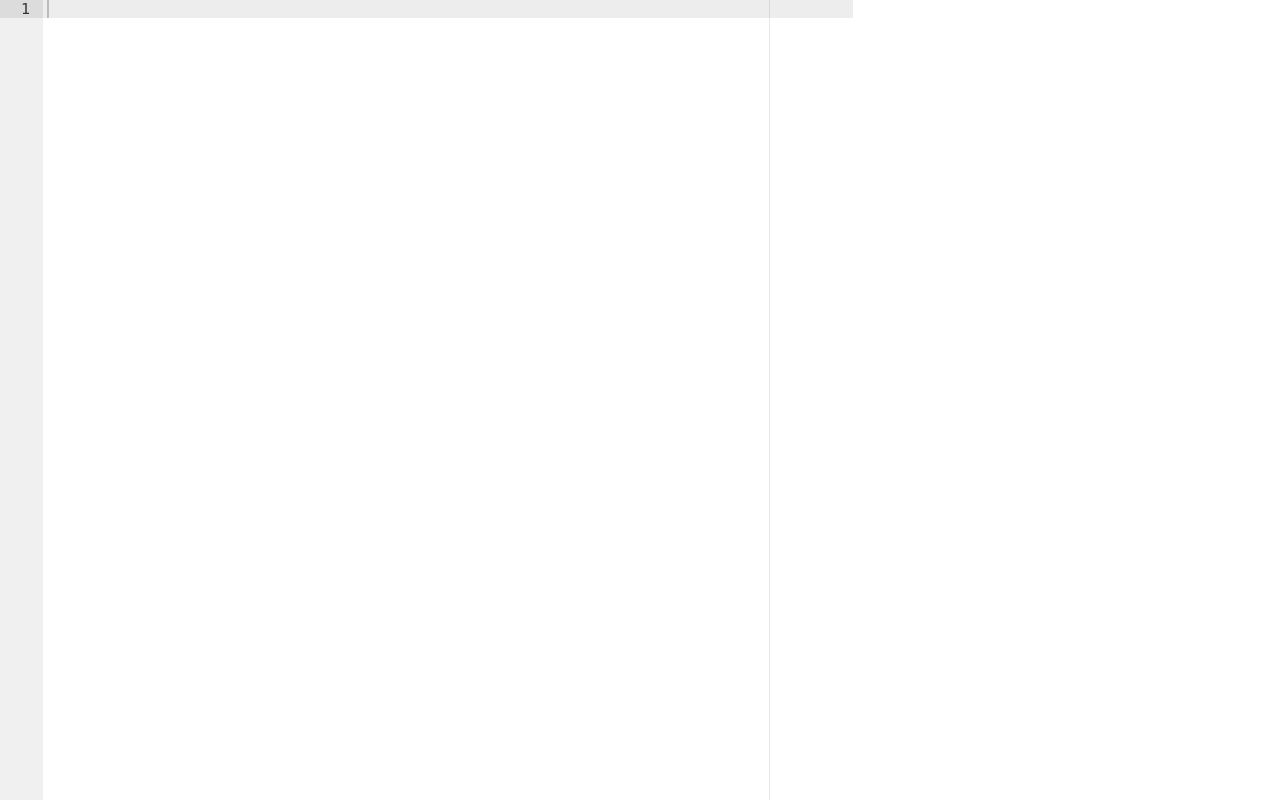
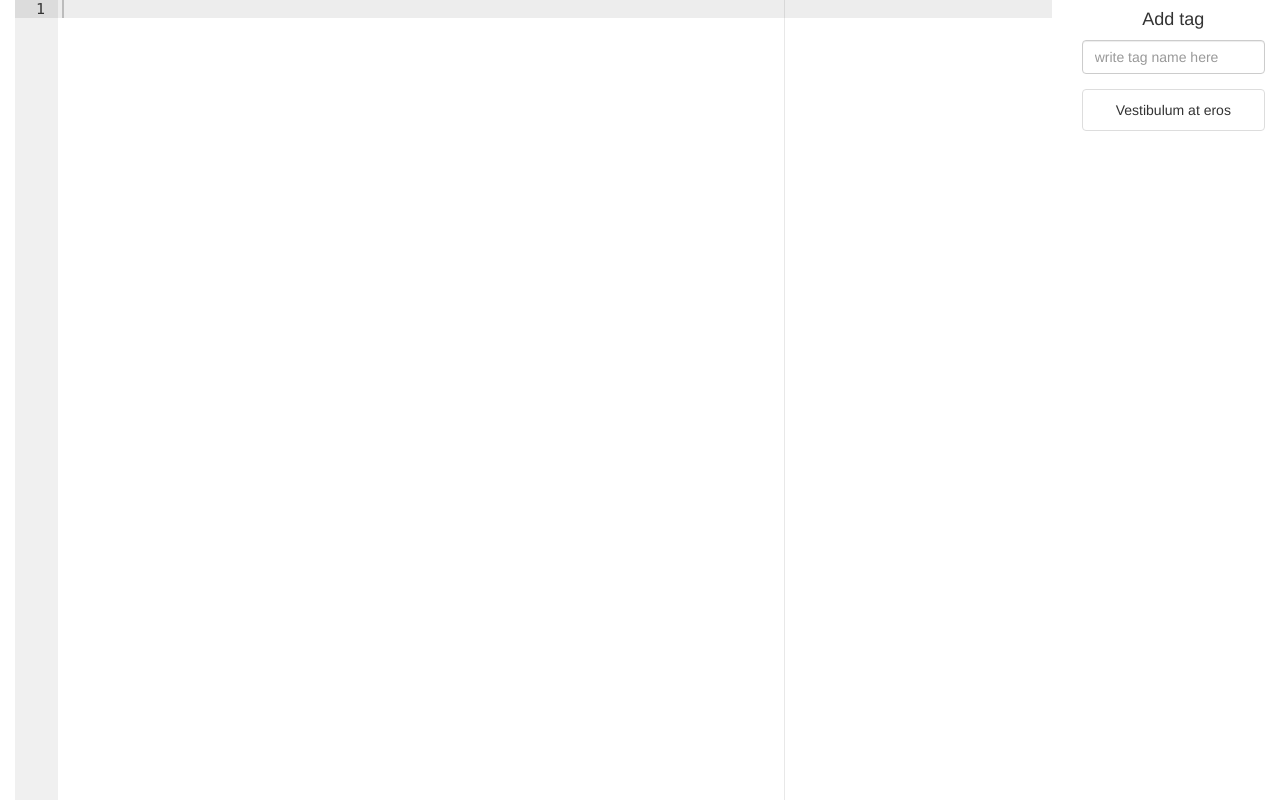
Before and after one commit to yujilow1220/note-client, a website: page src/index.html in a window 1280 px wide. Drawn offline with Linux system fonts and the light colour scheme.

Commit message:
add tag field

```diff
--- a/src/css/index.css
+++ b/src/css/index.css
@@ -12,6 +12,15 @@ body {
     height: 100%;
 }
 
-.col-md-8 {
-  padding:0;
+.sidebar {
+  text-align:center;
+  /*padding: 10px;*/
 }
+
+.padding {
+  padding:10px;
+}
+
+.taglist {
+  overflow-y: scroll;
+}
--- a/src/index.html
+++ b/src/index.html
@@ -9,10 +9,18 @@
 <body>
   <div class="container-fluid fullheight">
     <div class="row fullheight">
-      <div class="col-md-8 fullheight">
+      <div class="col-md-10 fullheight">
         <div id="editor" class="fullheight"></div>
       </div>
-      <div class="col-md-4"></div>
+      <div class="col-md-2 fullheight sidebar">
+        <h4>Add tag</h4>
+        <div class="form-group">
+            <input id="name" type="text" class="form-control" placeholder="write tag name here"/>
+        </div>
+        <ul class="list-group taglist">
+          <li class="list-group-item">Vestibulum at eros</li>
+        </ul>
+      </div>
     </div>
   </div>
 
```
